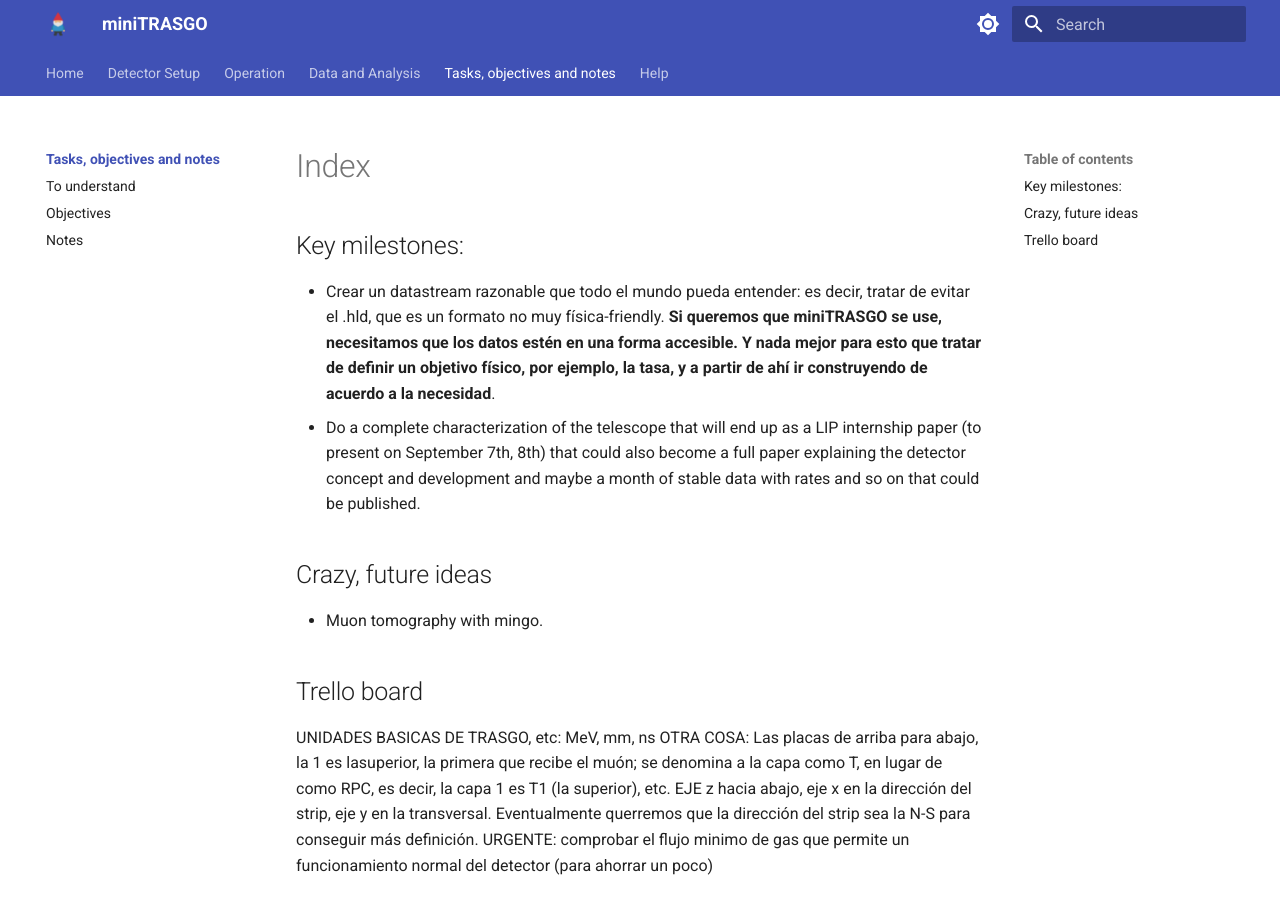
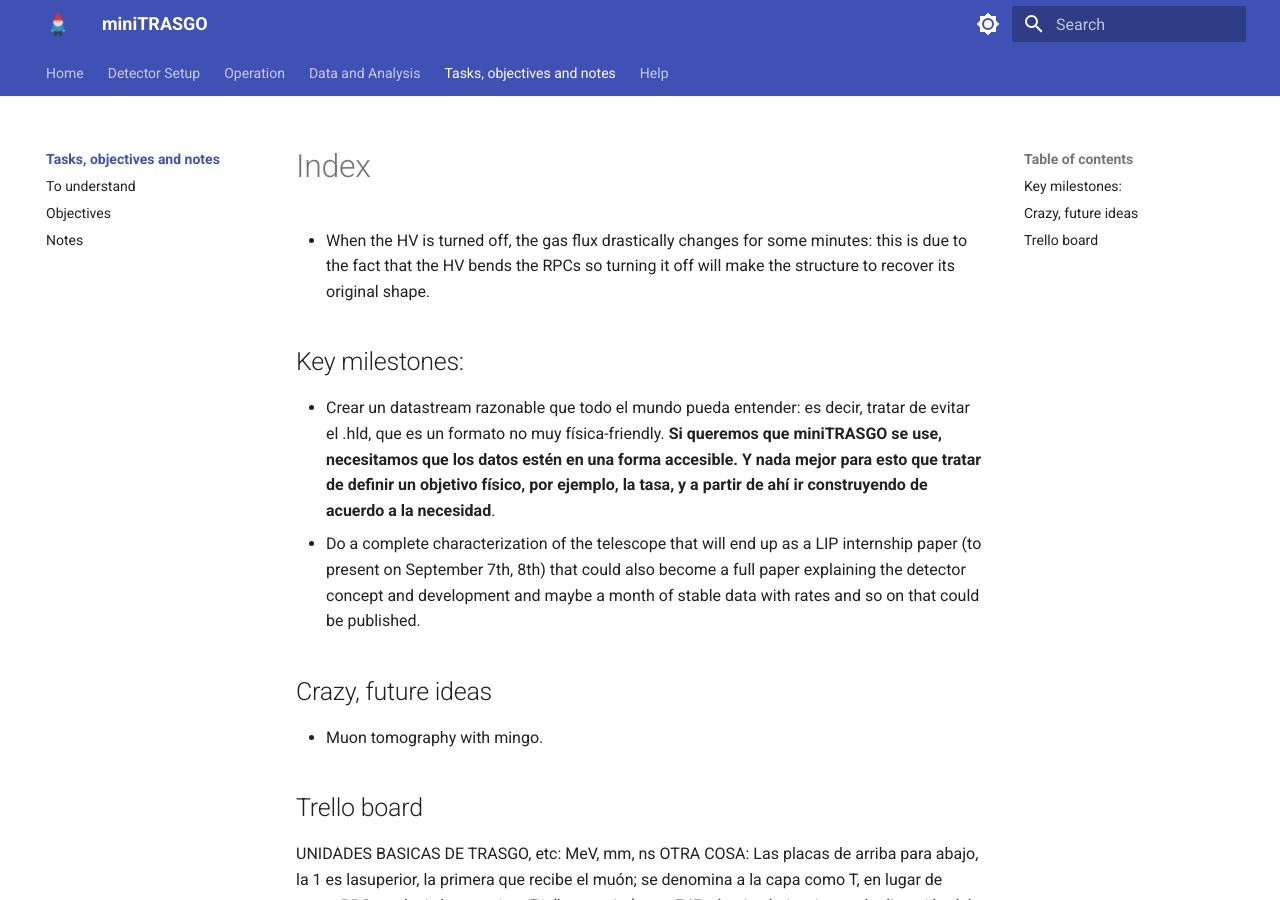
Before and after one commit to cayesoneira/miniTRASGO-documentation, an MkDocs documentation site: the page built from docs/tasks/index.md, in a window 1280 px wide and 900 px high. Built offline with MkDocs 1.6.1 and Material for MkDocs 9.7.7, drawn with Linux system fonts in a browser that asks for light colours.

Commit message:
Update index.md

```diff
--- a/docs/tasks/index.md
+++ b/docs/tasks/index.md
@@ -1,3 +1,5 @@
+- When the HV is turned off, the gas flux drastically changes for some minutes: this is due to the fact that the HV bends the RPCs so turning it off will make the structure to recover its original shape.
+
 ## Key milestones:
 - Crear un datastream razonable que todo el mundo pueda entender: es decir, tratar de evitar el .hld, que es un formato no muy física-friendly. **Si queremos que miniTRASGO se use, necesitamos que los datos estén en una forma accesible. Y nada mejor para esto que tratar de definir un objetivo físico, por ejemplo, la tasa, y a partir de ahí ir construyendo de acuerdo a la necesidad**.
 - Do a complete characterization of the telescope that will end up as a LIP internship paper (to present on September 7th, 8th) that could also become a full paper explaining the detector concept and development and maybe a month of stable data with rates and so on that could be published.
```
